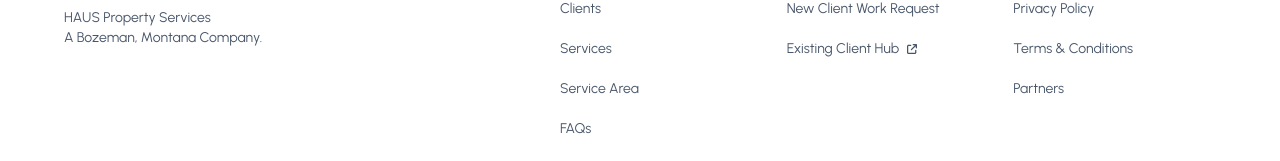
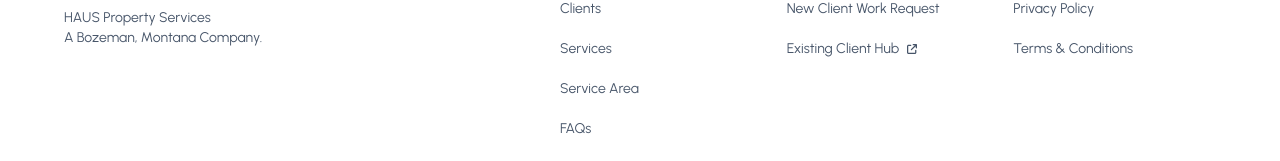
Before and after one commit to ben-v/haus, a React (Vite) app: page / in a window 1280 px wide. Shown: the part 938-1099 px from the top of the page. Built offline with nearby package versions, Linux system fonts and the light colour scheme.

Commit message:
Commented out partner page for time being.

```diff
--- a/src/App.tsx
+++ b/src/App.tsx
@@ -11,7 +11,7 @@ import ContactPage from "./pages/contact";
 import WorkRequestPage from "./pages/work-request";
 import PrivacyPage from "./pages/privacy";
 import TermsPage from "./pages/terms";
-import PartnersPage from "./pages/partners";
+// import PartnersPage from "./pages/partners";
 import FaqsPage from "./pages/faqs";
 import ServiceAreaPage from "./pages/service-area";
 import ClientsPage from "./pages/clients";
@@ -28,7 +28,7 @@ function App() {
         <Route path="/faqs" element={<FaqsPage />} />
         <Route path="/contact" element={<ContactPage />} />
         <Route path="/work-request" element={<WorkRequestPage />} />
-        <Route path="/partners" element={<PartnersPage />} />
+        {/* <Route path="/partners" element={<PartnersPage />} /> */}
         <Route path="/privacy" element={<PrivacyPage />} />
         <Route path="/terms" element={<TermsPage />} />
         <Route path="/server-error" element={<GenericHttpError title="500" description="Well, this is embarassing, we encountered an unexpected error." />} />
--- a/src/components/layouts/Footer.tsx
+++ b/src/components/layouts/Footer.tsx
@@ -30,7 +30,7 @@ const sectionLinkGroups: NavLinkGroup[] = [
     links: [
       { label: "Privacy Policy", url: "/privacy/#" },
       { label: "Terms & Conditions", url: "/terms/#" },
-      { label: "Partners", url: "/partners/#" },
+      // { label: "Partners", url: "/partners/#" },
     ]
   }
 ];
```
